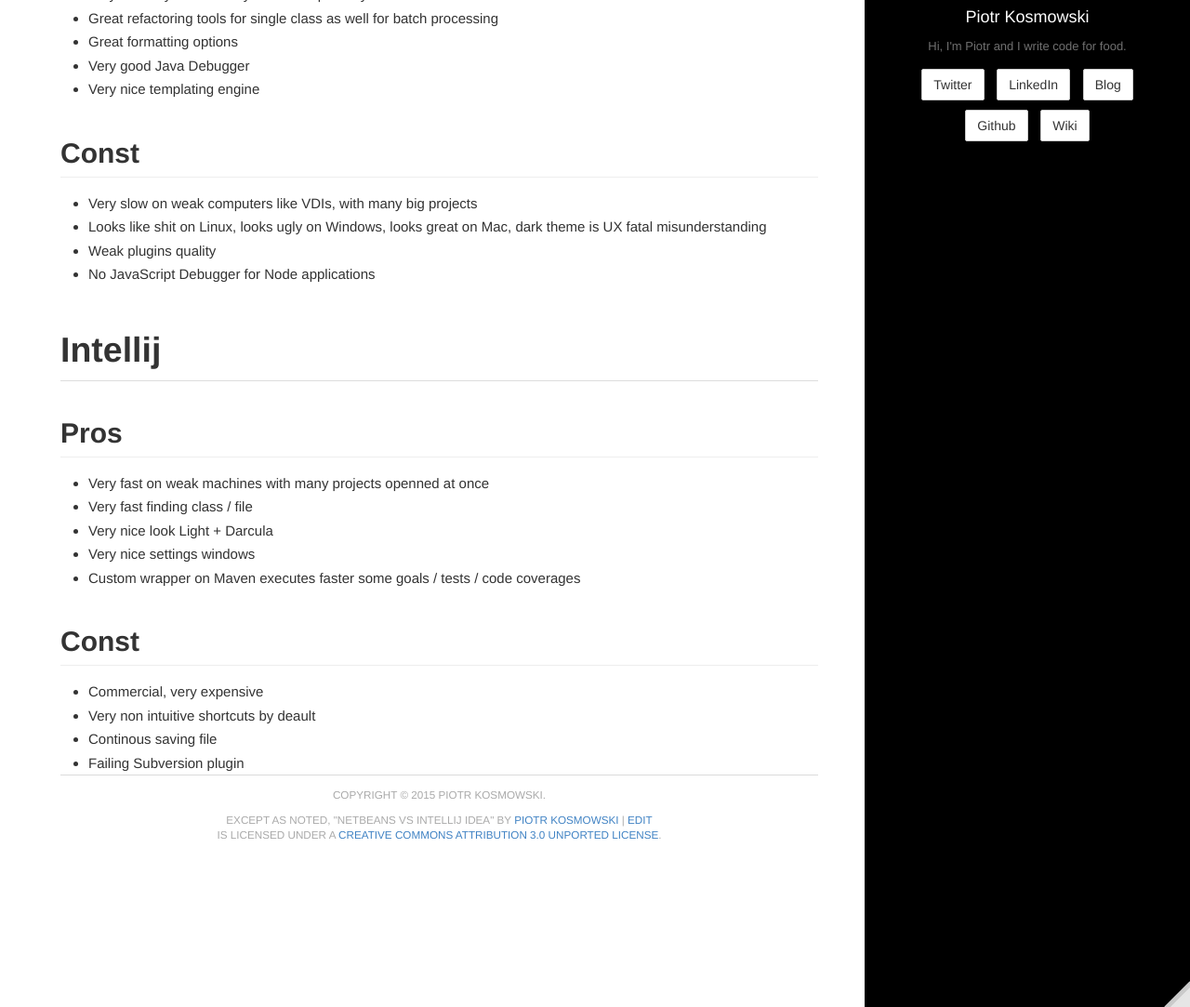
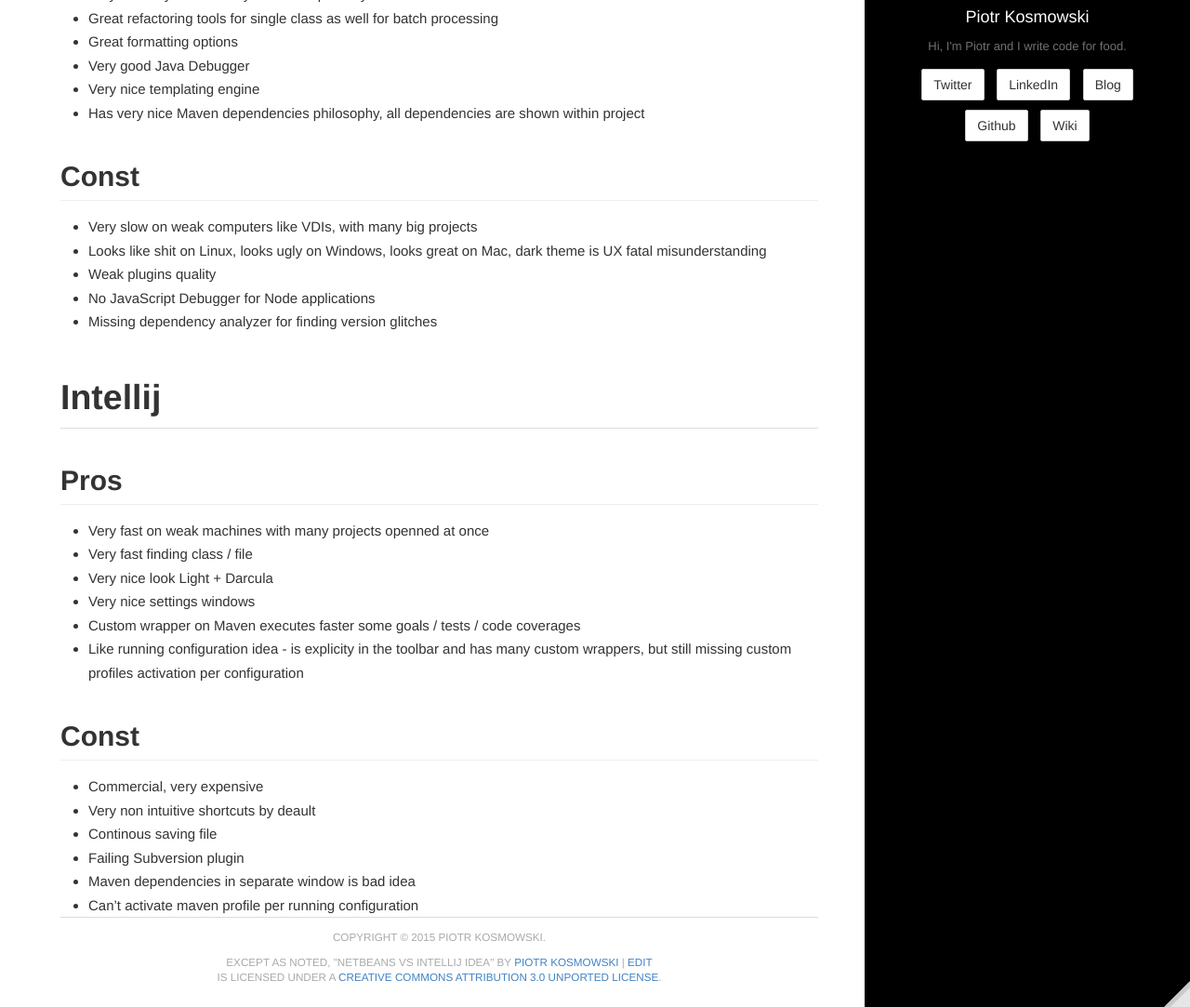
Before and after one commit to kospiotr/kospiotr.github.io, a Jekyll site: the page built from wiki/netbeans-vs-idea.md, in a window 1280 px wide and 1362 px high, cut to the strip 279-1362 px from the top of the window. Shown: the whole strip at 93% size. Built offline with Jekyll 4.4.1, drawn with Linux system fonts in a browser that asks for light colours; Markdown is read by kramdown in place of the engine named in the settings.

Commit message:
Update netbeans-vs-idea.md

```diff
--- a/wiki/netbeans-vs-idea.md
+++ b/wiki/netbeans-vs-idea.md
@@ -15,12 +15,14 @@
 * Great formatting options
 * Very good Java Debugger
 * Very nice templating engine
+* Has very nice Maven dependencies philosophy, all dependencies are shown within project
 
 ##Const
 * Very slow on weak computers like VDIs, with many big projects
 * Looks like shit on Linux, looks ugly on Windows, looks great on Mac, dark theme is UX fatal misunderstanding
 * Weak plugins quality
 * No JavaScript Debugger for Node applications
+* Missing dependency analyzer for finding version glitches
 
 #Intellij
 
@@ -30,9 +32,12 @@
 * Very nice look Light + Darcula
 * Very nice settings windows
 * Custom wrapper on Maven executes faster some goals / tests / code coverages
+* Like running configuration idea - is explicity in the toolbar and has many custom wrappers, but still missing custom profiles activation per configuration
 
 ##Const
 * Commercial, very expensive
 * Very non intuitive shortcuts by deault
 * Continous saving file
 * Failing Subversion plugin
+* Maven dependencies in separate window is bad idea
+* Can't activate maven profile per running configuration
```
